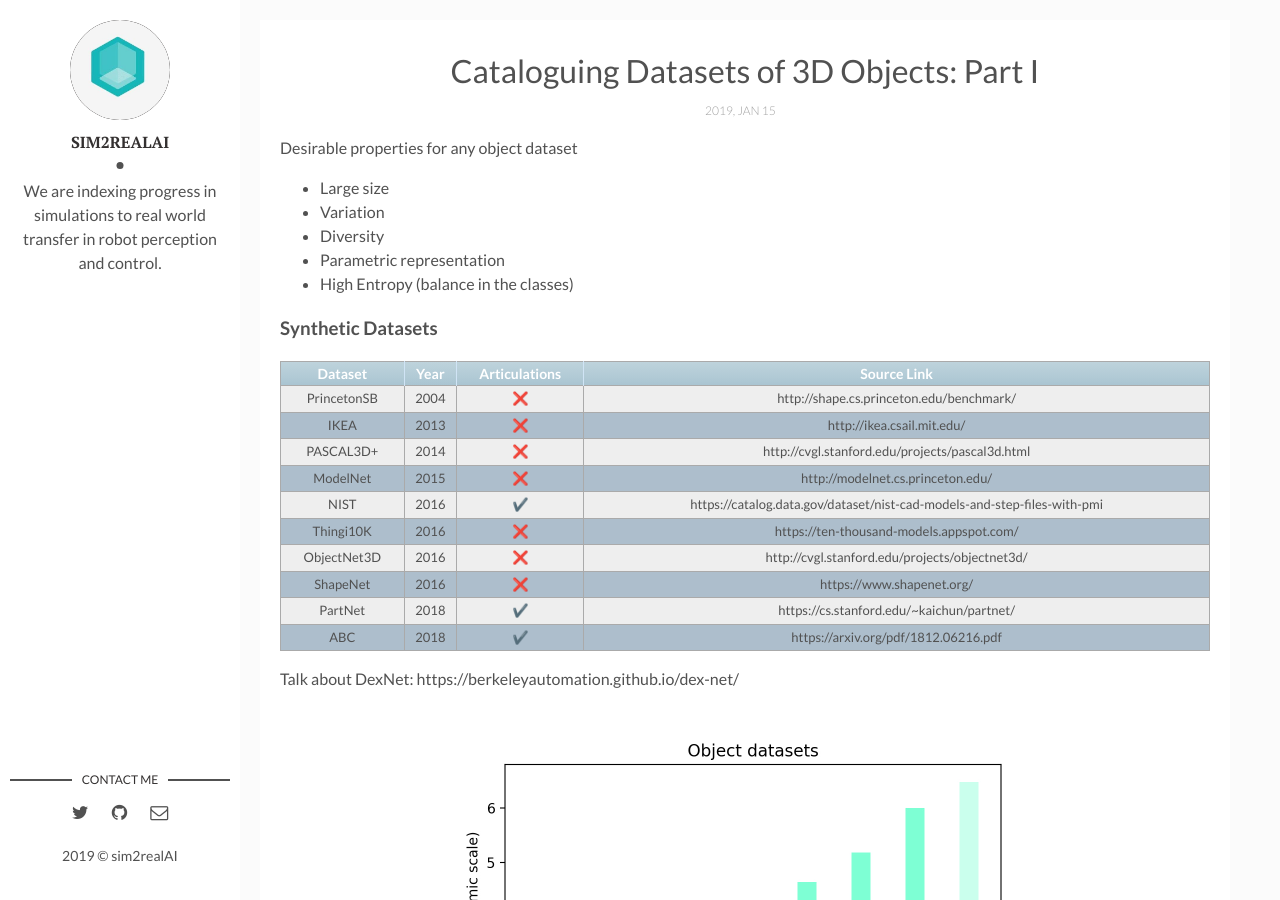
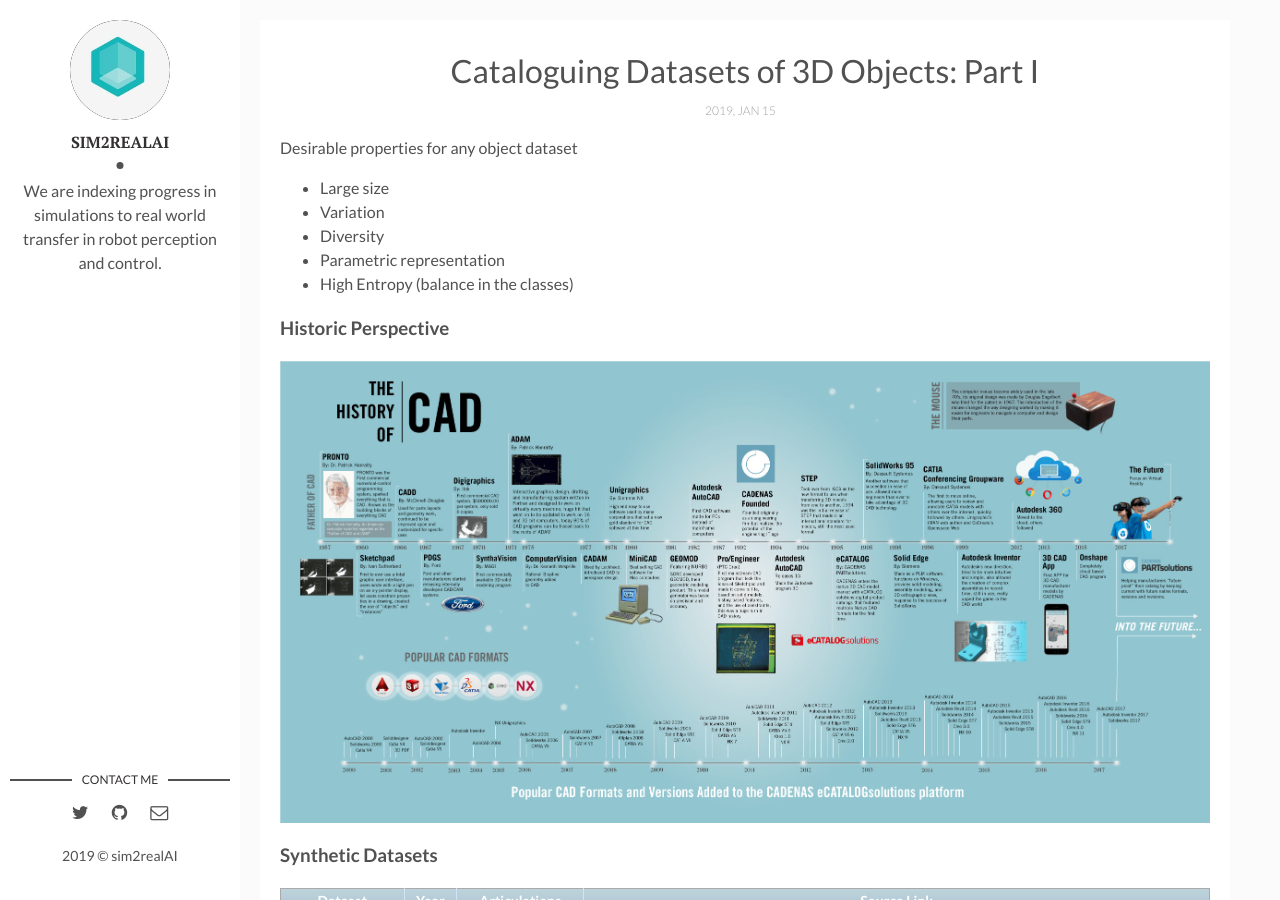
Before and after one commit to backupsim2realai/backupsim2realai.github.io, a Jekyll site: the page built from _posts/2019-01-15-Synthetic-Datasets-of-Objects-Part-I.markdown, in a window 1280 px wide and 900 px high. Built offline with Jekyll 4.4.1, drawn with Linux system fonts in a browser that asks for light colours; emoji names are drawn with the system emoji font.

Commit message:
update
Signed-off-by: Ankur Handa <ahanda@nvidia.com>

```diff
--- a/_posts/2019-01-15-Synthetic-Datasets-of-Objects-Part-I.markdown
+++ b/_posts/2019-01-15-Synthetic-Datasets-of-Objects-Part-I.markdown
@@ -13,6 +13,11 @@
 -  Diversity
 -  Parametric representation
 -  High Entropy (balance in the classes)
+
+### Historic Perspective
+
+<center><img src="/assets/img/2019-01-15/The-history-of-CAD_CADENAS_R3.jpg" width="1024"></center>
+
 
 ### Synthetic Datasets
 
```
Also changed, not shown: assets/img/2019-01-15/The-history-of-CAD_CADENAS_R3.jpg (added), assets/img/2019-01-15/object_datasets.png (deleted).
